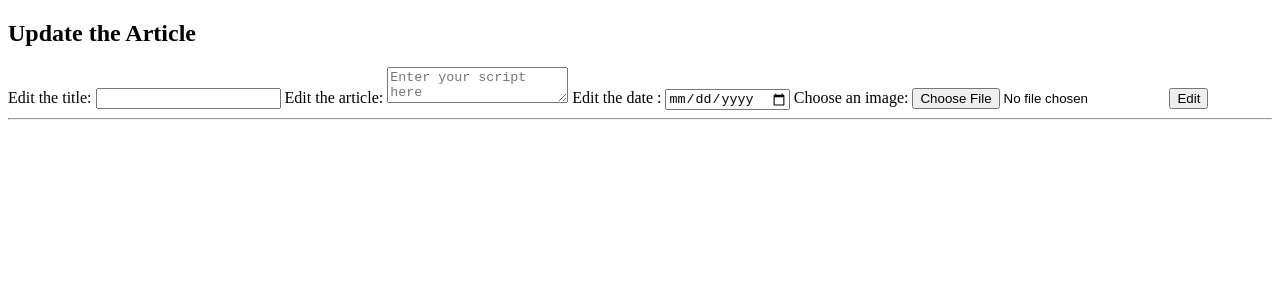
After one commit to hajar-co/blog, a PHP site: page /update.php?id=1 in a window 1280 px wide. The commit adds this page. Shown: the top 300 px of the page. Run offline with PHP 8.4, Linux system fonts and the light colour scheme; tables that the repository leaves empty hold one stand-in row (values such as "Sample post").

Commit message:
insert & update

```diff
--- a/codes/Articles.php
+++ b/codes/Articles.php
@@ -4,28 +4,45 @@ class article extends DB{
 
     public function getArticle(){
 
-
         $answer = $this->conn->prepare('SELECT * FROM articles');
         $answer->execute();
         $stm =$answer->fetchAll();
-// return $answer->fetchAll()
         return $stm;
         // $result = $answer->setFetchMode(PDO::FETCH_ASSOC);
         // while ($stm =$answer->fetchAll()){
         //    echo $stm['author'];
         //      }
+          $stm->closeCursor();
+          //Elle provoque la « fermeture du curseur d'analyse des résultats ».
+
 }
     public function insertArticle($img, $title, $date, $script){
 
         $resul = $this->conn->prepare('INSERT INTO articles (`image`, `title`, `datePub`, `description`) VALUES (?,?,?,?)');
         $resul->bindparam(1,$img);
- $resul->bindparam(1,$title);
- $resul->bindparam(1,$date);
- $resul->bindparam(1,$script);
+        $resul->bindparam(2,$title);
+        $resul->bindparam(3,$date);
+        $resul->bindparam(4,$script);
         $resul->execute();
 
 }
+  public function getOneAticle($getID){
+    $sql=$this->conn->prepare("SELECT * FROM articles WHERE ID = ? ");
+    $sql->bindparam(1,$getID);
+    $sql->execute();
+    $result =$sql->fetch();
+        return $result;
+  }
 
+
+  public function updateArticle($img, $title, $date, $script){
+    $resul = $this->conn->prepare('UPDATE articles SET `image`= ?,`title`= ?,`datePub`= ?,`description`= ? WHERE ID = ?');
+    $resul->bindparam(1,$img);
+    $resul->bindparam(2,$title);
+    $resul->bindparam(3,$date);
+    $resul->bindparam(4,$script);
+    $resul->execute();
+  }
 
 }
 
--- /dev/null
+++ b/codes/update.php
@@ -0,0 +1,67 @@
+<!DOCTYPE html>
+<html lang="en">
+<head>
+    <meta charset="UTF-8">
+    <meta http-equiv="X-UA-Compatible" content="IE=edge">
+    <meta name="viewport" content="width=device-width, initial-scale=1.0">
+    <title>My blog</title>
+</head>
+<body>
+<?php
+require_once ('Articles.php');
+// if(isset($_POST['Edit'])){
+//     $title = $_POST['title'];
+//     $script = $_POST['script'];
+//     $date = $_POST['date'];
+//     $img = $_FILES['img'];
+
+//         $imgName= $img['name'];
+//         $imgTmp = $img['tmp_name'];
+//         $imgError = $img['error'];
+//         $imgType = $img['type'];
+
+//         $imgExt = explode("." , $imgName);
+//         $imgActualExt = strtolower(end($imgExt));
+
+//     $allowedExt = array('jpg', 'jpeg', 'png', 'ai', 'tif');
+//     if(in_array($imgActualExt, $allowedExt)){
+//         if($imgError === 0){
+//             $imgNewName = uniqid("", True).".".$imgActualExt;
+//             $imgDestin = '../images/'.$imgNewName;
+//             move_uploaded_file($imgTmp, $imgDestin);
+
+//         }else{ echo "sorry, this image can't be uploaded ";}
+
+//     }else{
+//         echo "sorry, this image can't be uploaded ";
+//     }
+//     $editArt = new article();
+//     if($edittArt->updateArticle($imgDestin, $title, $date, $script)){
+//         header('location:dashboard.php');
+//     }
+
+// }
+
+$get1Article = new article();
+$get1 = $get1Article->getOneAticle($_GET['id']);
+// print_r($get1);
+?>
+<h2>Update the Article</h2>
+<form action="update.php" method="post" enctype="multipart/form-data">
+    <label for="">Edit the title:</label>
+    <input <?=$get1['title']; ?> type="text" name="title" id="" required>
+    <label for="script">Edit the article:</label>
+    <textarea name="script" id="script" placeholder="Enter your script here" ></textarea>
+    <label for="date">Edit the date : </label>
+    <input type="date" name="date" id="date">
+    <label for="img">Choose an image:</label>
+    <input type="file" name="img" id="img" accept="image/*" >
+    <!-- <input type="image" src="$imgTmp"> -->
+    <!-- <img src="$imgTmp" width="500" height="600"> -->
+    <button type="submit" name="insert">Edit </button>
+
+</form>
+
+ <hr>
+</body>
+</html>
```
Also changed, not shown: codes/dashboard.php (+11 -10 lines), codes/insert.php (+32 -6 lines), codes/css/style.css (renamed from codes/style.css), codes/js/script.js (added). Lines whose indentation alone changed are shown as unchanged.
